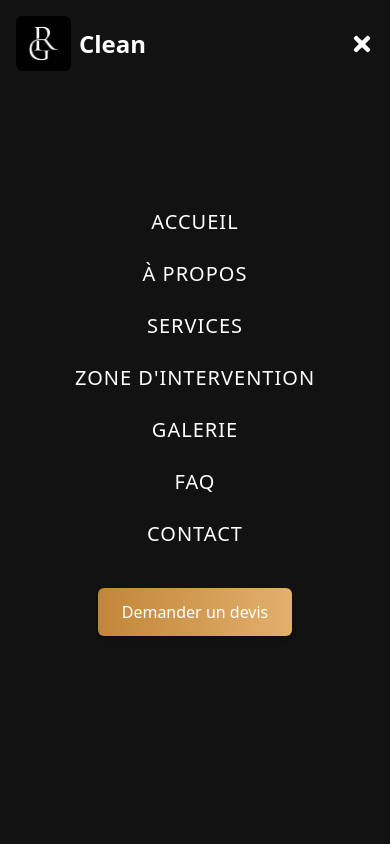
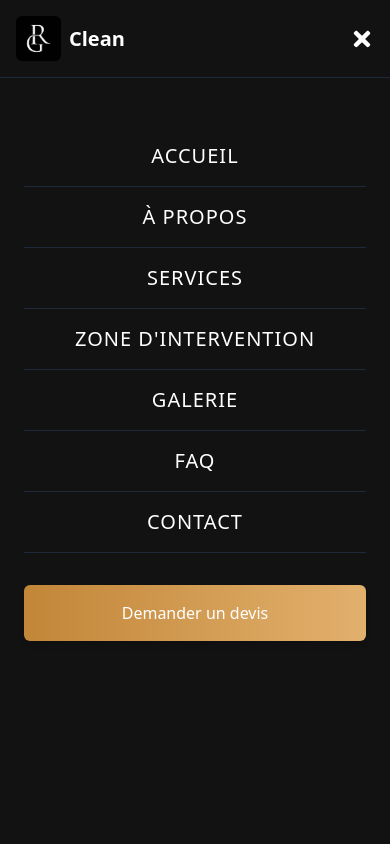
Before and after one commit to flowxt/gr-clean, a Next.js app: page / in a window 390 px wide. Both pictures are taken after a click on the button 362 px from the left and 43 px from the top of the page. Shown: the top 844 px of the page. Built offline with nearby package versions, Linux system fonts and the light colour scheme.

Commit message:
bug nav ok

```diff
--- a/src/components/Header.jsx
+++ b/src/components/Header.jsx
@@ -1,8 +1,92 @@
 import { useState, useEffect } from 'react';
 import Image from 'next/image';
 import Link from 'next/link';
-import { motion } from 'framer-motion';
+import { motion, AnimatePresence } from 'framer-motion';
 import { FaBars, FaTimes } from 'react-icons/fa';
+
+// Composant pour la navigation mobile - maintenant complètement séparé
+function MobileNav({ isOpen, setIsOpen }) {
+  const navLinks = [
+    { name: 'Accueil', href: '#' },
+    { name: 'À propos', href: '#expertise' },
+    { name: 'Services', href: '#services' },
+    { name: 'Zone d\'intervention', href: '#zone' },
+    { name: 'Galerie', href: '#gallery' },
+    { name: 'FAQ', href: '#faq' },
+    { name: 'Contact', href: '#contact' }
+  ];
+
+  // Scroll vers le haut lors de l'ouverture du menu
+  useEffect(() => {
+    if (isOpen) {
+      window.scrollTo(0, 0);
+    }
+  }, [isOpen]);
+
+  const handleLinkClick = (e, href) => {
+    e.preventDefault();
+    setIsOpen(false);
+
+    // Petit délai pour permettre la fermeture du menu avant la navigation
+    setTimeout(() => {
+      const element = document.querySelector(href);
+      if (element) {
+        element.scrollIntoView({ behavior: 'smooth' });
+      } else if (href === '#') {
+        window.scrollTo({ top: 0, behavior: 'smooth' });
+      }
+    }, 300);
+  };
+
+  // Si le menu n'est pas ouvert, ne rien afficher
+  if (!isOpen) return null;
+
+  return (
+    <div className="fixed inset-0 bg-[#121212] z-[100] overflow-auto">
+      {/* En-tête du menu mobile avec logo et bouton fermer */}
+      <div className="sticky top-0 left-0 right-0 p-4 flex justify-between items-center bg-[#121212] border-b border-gray-800">
+        <div className="flex items-center gap-2">
+          <Image
+            src="/logo_GR.jpg"
+            alt="GR Clean Logo"
+            width={45}
+            height={35}
+            className="rounded-md"
+          />
+          <span className="text-xl font-bold text-white">Clean</span>
+        </div>
+        <button
+          className="text-white focus:outline-none"
+          onClick={() => setIsOpen(false)}
+          aria-label="Fermer le menu"
+        >
+          <FaTimes size={24} />
+        </button>
+      </div>
+
+      {/* Navigation */}
+      <nav className="flex flex-col items-center w-full p-6 pt-12">
+        {navLinks.map((link, index) => (
+          <a
+            key={index}
+            href={link.href}
+            className="text-white hover:text-[#C28638] transition-colors text-xl uppercase tracking-wider font-medium w-full text-center py-4 border-b border-gray-800 last:border-0"
+            onClick={(e) => handleLinkClick(e, link.href)}
+          >
+            {link.name}
+          </a>
+        ))}
+        <a
+          href="#contact"
+          className="cta-button mt-8 px-6 py-4 rounded-md text-white font-medium shadow-md w-full text-center"
+          onClick={(e) => handleLinkClick(e, '#contact')}
+        >
+          Demander un devis
+        </a>
+      </nav>
+    </div>
+  );
+}
 
 export default function Header() {
   const [isOpen, setIsOpen] = useState(false);
@@ -33,12 +117,21 @@ export default function Header() {
     { name: 'Contact', href: '#contact' }
   ];
 
-  // Fonction pour gérer l'ouverture/fermeture du menu
-  const toggleMenu = () => {
-    setIsOpen(!isOpen);
+  // Fonction pour bloquer le défilement du body quand le menu est ouvert
+  useEffect(() => {
+    if (isOpen) {
+      document.body.style.overflow = 'hidden';
+    } else {
+      document.body.style.overflow = 'auto';
+    }
+
+    return () => {
+      document.body.style.overflow = 'auto';
     };
+  }, [isOpen]);
 
   return (
+    <>
       <header className={`fixed w-full z-50 transition-all duration-300 ${scrolled ? 'py-2 bg-[#121212]/95 backdrop-blur-sm shadow-lg' : 'py-4 bg-transparent'}`}>
         <div className="container mx-auto px-4">
           <div className="flex justify-between items-center">
@@ -79,42 +172,16 @@ export default function Header() {
             <button
               className="lg:hidden z-20 text-white focus:outline-none"
               onClick={() => setIsOpen(!isOpen)}
+              aria-label={isOpen ? "Fermer le menu" : "Ouvrir le menu"}
             >
-            {isOpen ? <FaTimes size={24} /> : <FaBars size={24} />}
+              <FaBars size={24} />
             </button>
           </div>
         </div>
+      </header>
 
-      {/* Menu mobile */}
-      <motion.div
-        className="lg:hidden fixed inset-0 bg-[#121212] z-10 flex flex-col justify-center items-center"
-        initial={{ opacity: 0, x: '100%' }}
-        animate={{
-          opacity: isOpen ? 1 : 0,
-          x: isOpen ? 0 : '100%'
-        }}
-        transition={{ duration: 0.3 }}
-      >
-        <nav className="flex flex-col items-center space-y-6 p-4">
-          {navLinks.map((link, index) => (
-            <Link
-              key={index}
-              href={link.href}
-              className="text-white hover:text-[#C28638] transition-colors text-xl uppercase tracking-wider font-medium"
-              onClick={() => setIsOpen(false)}
-            >
-              {link.name}
-            </Link>
-          ))}
-          <a
-            href="#contact"
-            className="cta-button mt-4 px-6 py-3 rounded-md text-white font-medium shadow-md"
-            onClick={() => setIsOpen(false)}
-          >
-            Demander un devis
-          </a>
-        </nav>
-      </motion.div>
-    </header>
+      {/* Menu mobile comme composant séparé et détaché du header */}
+      <MobileNav isOpen={isOpen} setIsOpen={setIsOpen} />
+    </>
   );
 }
```
Lines whose indentation alone changed are shown as unchanged.
